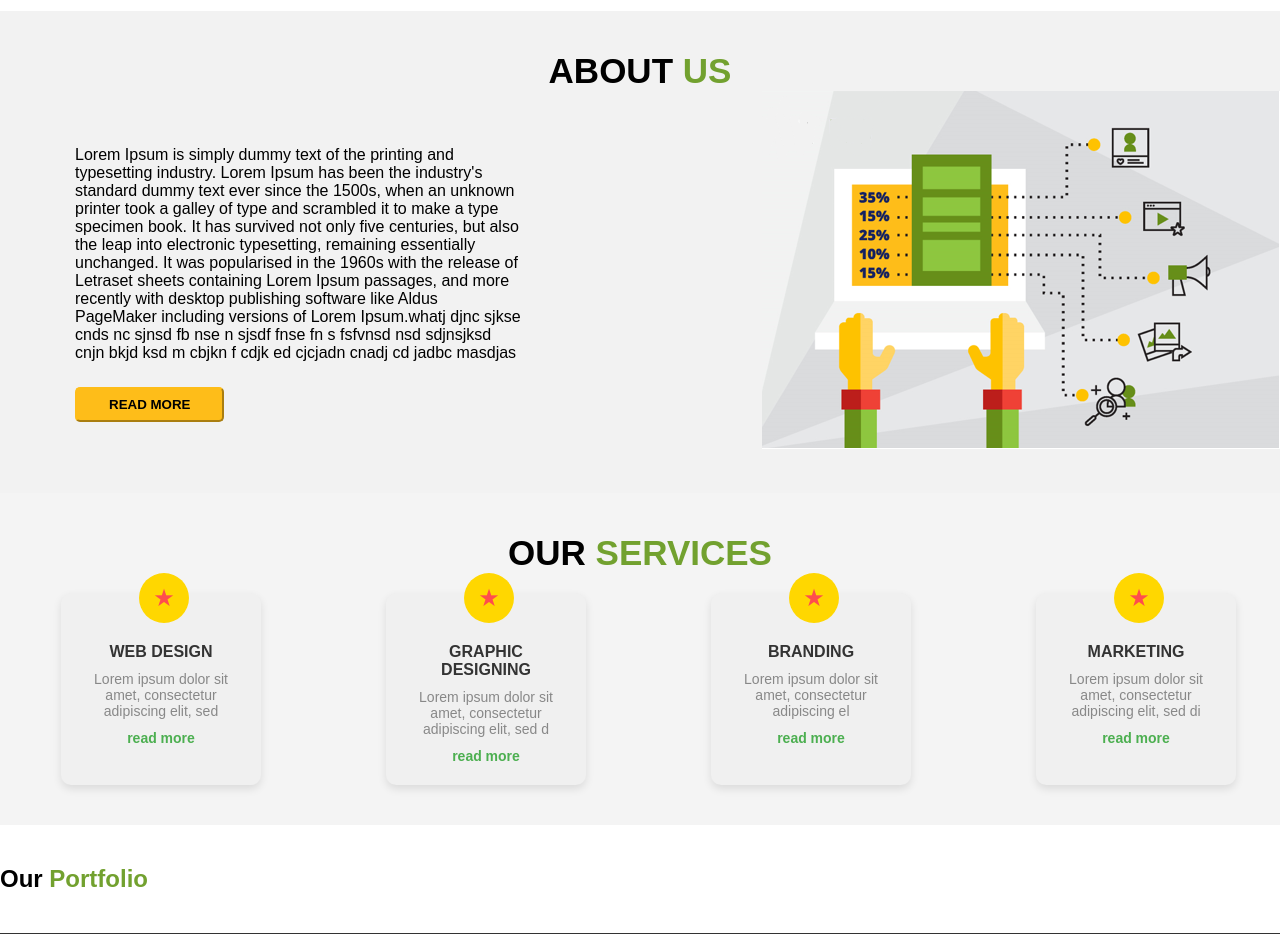
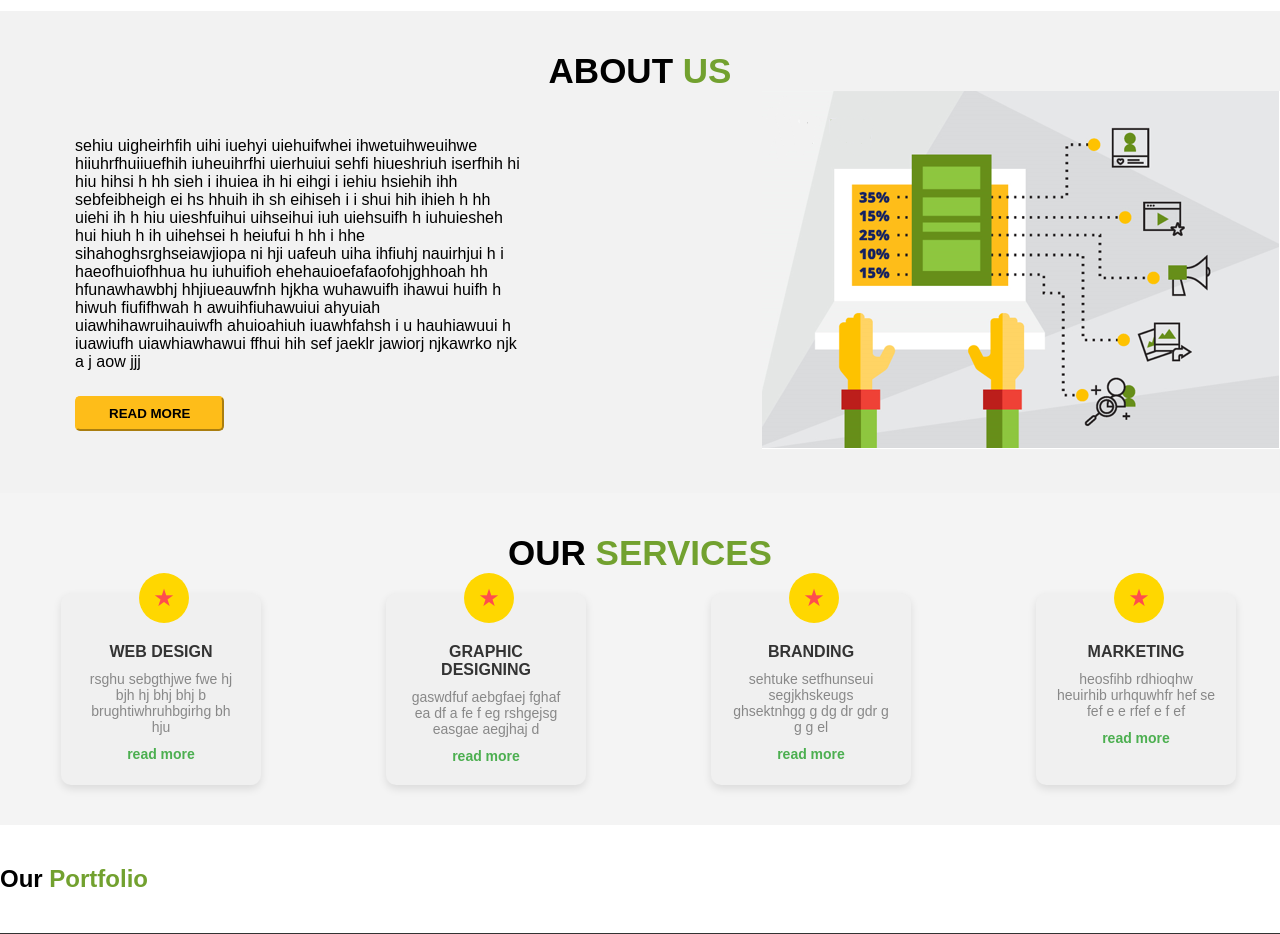
Before and after one commit to Huzaifa206/panacloud-website, a plain HTML site: page index.html in a window 1280 px wide. Shown: the part 820-1754 px from the top of the page. Drawn offline with Linux system fonts and the light colour scheme.

Commit message:
Update index.html

```diff
--- a/index.html
+++ b/index.html
@@ -31,7 +31,7 @@
     <section class="main">
         <div>
             <h1>WE ARE EXPERTS</h1>
-            <p>Lorem ipsum dolor sit amet, consectetur adipiscing elit.</p>
+            <p>Lorem ipsum dolor sit amet consectetur, adipisicing elit.</p>
             <button href="" >Read More</button>
         </div>
         <div class="designbox1">a</div>
@@ -78,7 +78,7 @@
             </h2>
             <div class="about-content">
                 <div class="about-text">
-                    <p>Lorem Ipsum is simply dummy text of the printing and typesetting industry. Lorem Ipsum has been the industry's standard dummy text ever since the 1500s, when an unknown printer took a galley of type and scrambled it to make a type specimen book. It has survived not only five centuries, but also the leap into electronic typesetting, remaining essentially unchanged. It was popularised in the 1960s with the release of Letraset sheets containing Lorem Ipsum passages, and more recently with desktop publishing software like Aldus PageMaker including versions of Lorem Ipsum.whatj djnc sjkse cnds nc sjnsd fb nse n sjsdf fnse fn s fsfvnsd nsd sdjnsjksd cnjn bkjd  ksd m cbjkn f cdjk ed  cjcjadn cnadj cd jadbc masdjas</p>
+                    <p>sehiu  uigheirhfih uihi iuehyi uiehuifwhei ihwetuihweuihwe hiiuhrfhuiiuefhih iuheuihrfhi uierhuiui sehfi hiueshriuh iserfhih hi hiu hihsi h hh sieh i ihuiea ih hi eihgi i iehiu  hsiehih ihh  sebfeibheigh ei  hs hhuih ih sh eihiseh i i shui hih ihieh h hh uiehi ih h hiu  uieshfuihui uihseihui iuh uiehsuifh  h iuhuiesheh hui hiuh h ih uihehsei h heiufui h  hh i hhe sihahoghsrghseiawjiopa ni hji uafeuh uiha ihfiuhj nauirhjui h i haeofhuiofhhua hu iuhuifioh ehehauioefafaofohjghhoah hh hfunawhawbhj hhjiueauwfnh hjkha wuhawuifh ihawui huifh h hiwuh fiufifhwah h awuihfiuhawuiui ahyuiah uiawhihawruihauiwfh ahuioahiuh iuawhfahsh i u hauhiawuui h iuawiufh uiawhiawhawui ffhui hih sef jaeklr jawiorj njkawrko njk a j aow jjj</p>
                     <button href="" class="button">Read More</button>
                 </div>
                 <div class="about-image">
@@ -101,7 +101,7 @@
                     </div>
                     <div class="title">WEB DESIGN</div>
                     <div class="description">
-                        <p>Lorem ipsum dolor sit amet, consectetur adipiscing elit, sed</p>
+                        <p>rsghu sebgthjwe fwe hj bjh hj bhj bhj b brughtiwhruhbgirhg bh hju</p>
                     </div>
                     <a href="" class="read-more">read more</a>
                 </div>
@@ -112,7 +112,7 @@
                     </div>
                     <div class="title">GRAPHIC DESIGNING</div>
                     <div class="description">
-                        <p>Lorem ipsum dolor sit amet, consectetur adipiscing elit, sed d</p>
+                        <p>gaswdfuf aebgfaej fghaf ea df a fe f eg rshgejsg easgae aegjhaj d</p>
                     </div>
                     <a href="" class="read-more">read more</a>
                 </div>
@@ -123,7 +123,7 @@
                     </div>
                     <div class="title">BRANDING</div>
                     <div class="description">
-                        <p>Lorem ipsum dolor sit amet, consectetur adipiscing el</p>
+                        <p>sehtuke setfhunseui segjkhskeugs ghsektnhgg g dg dr  gdr g g g el</p>
                     </div>
                     <a href="" class="read-more">read more</a>
                 </div>
@@ -134,7 +134,7 @@
                     </div>
                     <div class="title">MARKETING</div>
                     <div class="description">
-                        <p>Lorem ipsum dolor sit amet, consectetur adipiscing elit, sed di</p>
+                        <p>heosfihb rdhioqhw heuirhib urhquwhfr  hef se fef e e rfef e f ef</p>
                     </div>
                     <a href="" class="read-more">read more</a>
                 </div>
@@ -149,6 +149,7 @@
                 <span class="text-black">Our</span>
                 <span class="text-green">Portfolio</span>
             </h2>
+
         </div>
     </section>
 
```
